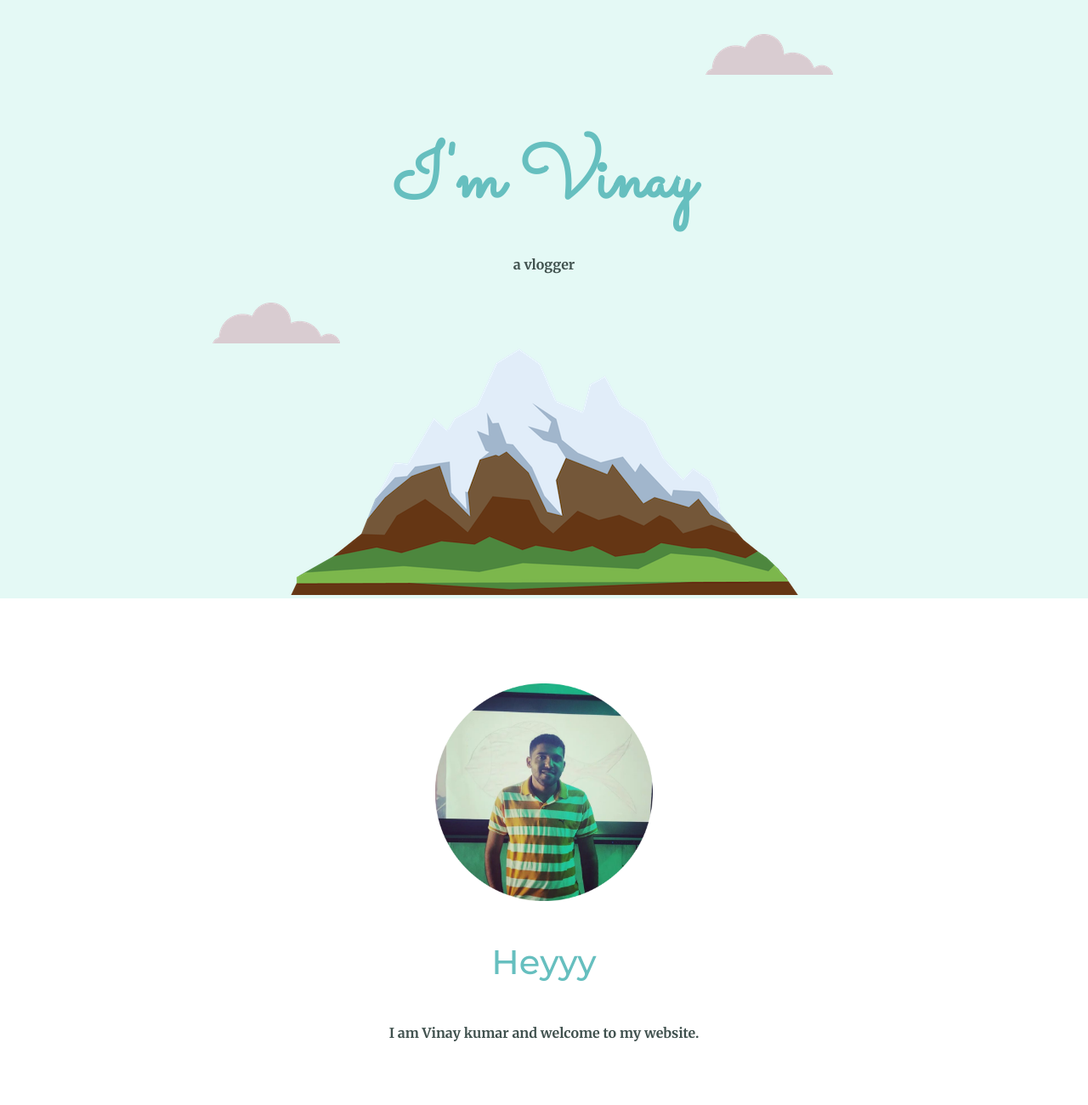
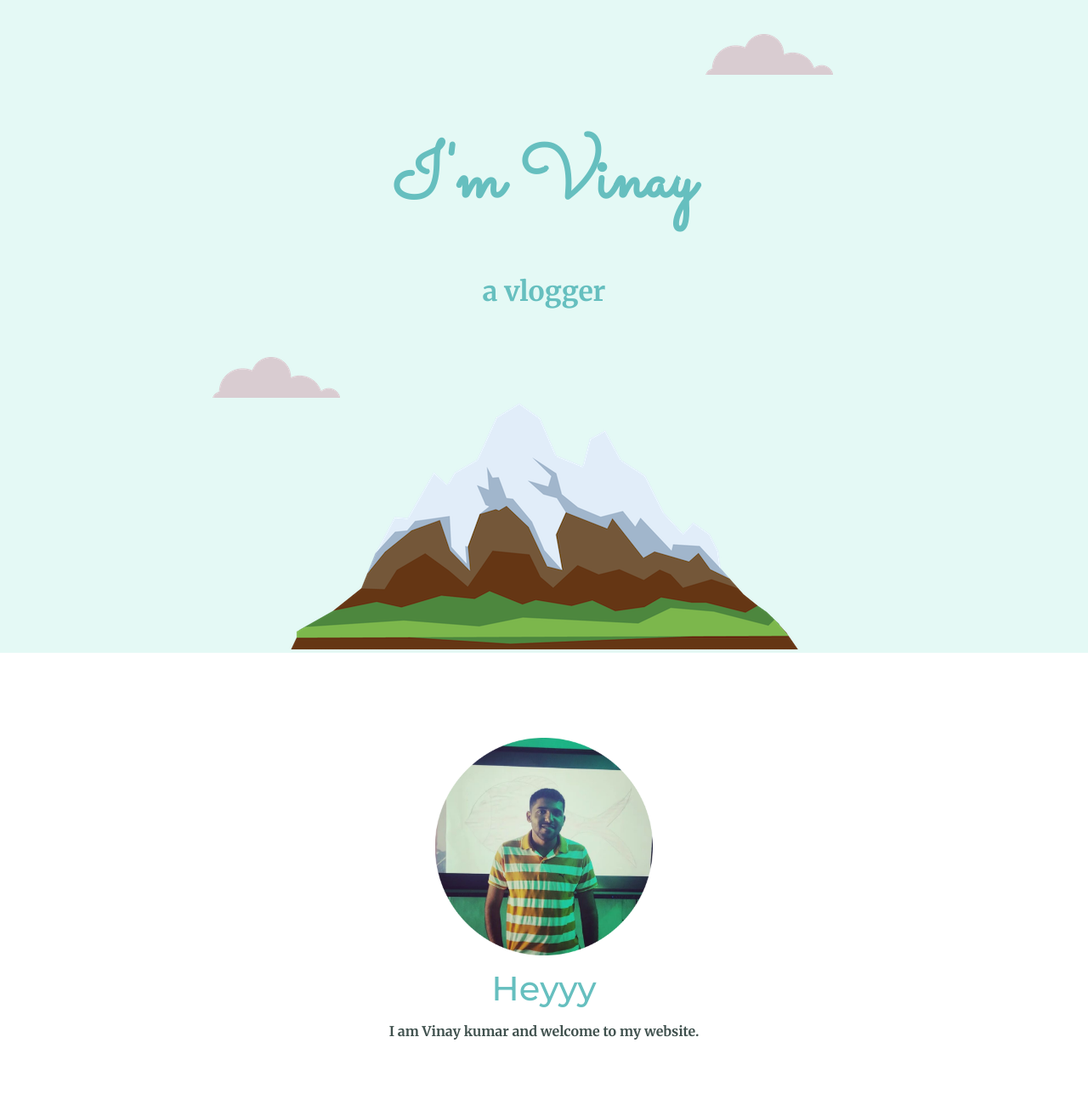
Before and after one commit to AstraFactual/co, a plain HTML site: page index.html in a window 1280 px wide. Shown: the top 1300 px of the page at 85% size. Drawn offline with Linux system fonts and the light colour scheme; files that its build step writes are made by us from their sources.

Commit message:
Update styles.css

```diff
--- a/styles.css
+++ b/styles.css
@@ -13,14 +13,22 @@ h1{
   color: #66bfbf;
   margin: 50px auto 0 auto;
   font-family: 'Sacramento', cursive;
+
   font-size:    5.5rem;
 }
+
+.vlogger{
+  color: #66bfbf;
+  font-size: 2em;
+}
+
 h2{
   color: #66bfbf;
   font-family: 'Montserrat', sans-serif;
   font-size: 2.5rem;
   font-weight: normal;
   padding: 10px;
+  margin: 0 auto;
 }
 h3{
   font-family: 'Montserrat', sans-serif;
```
